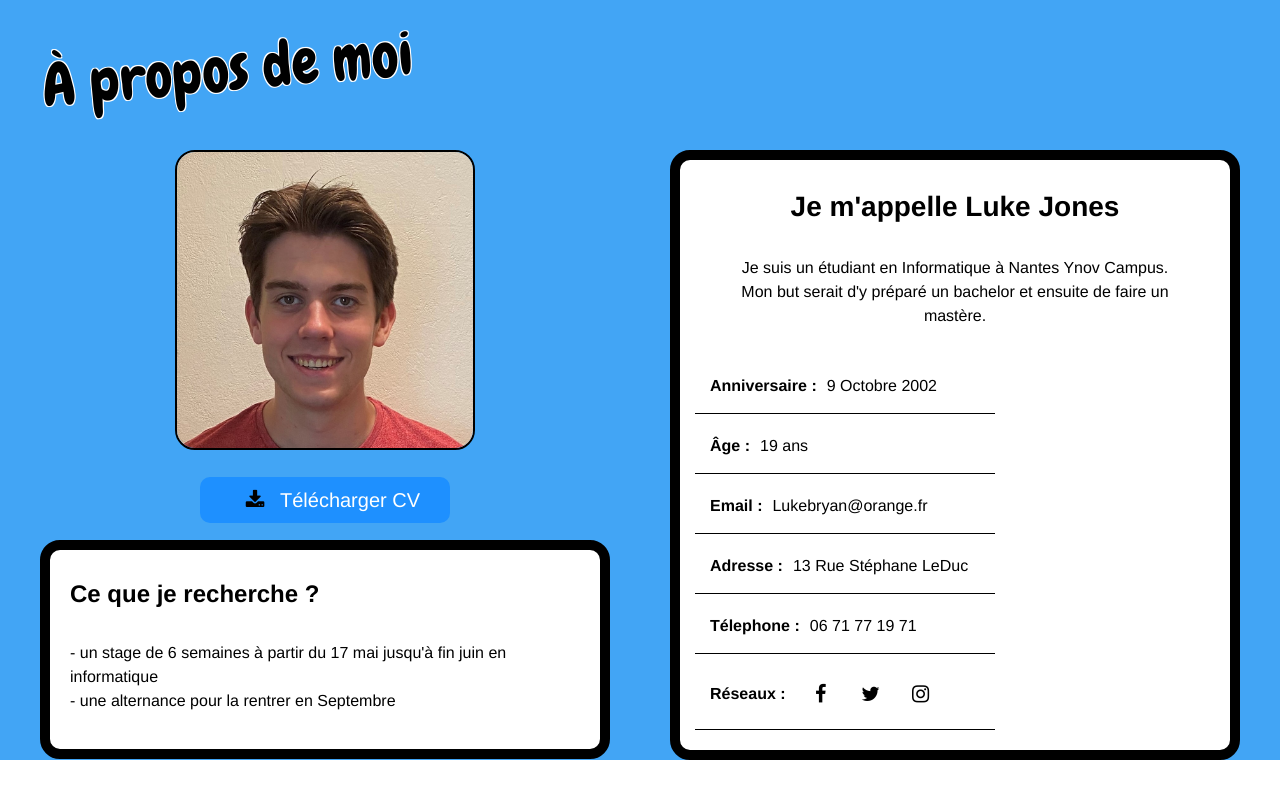
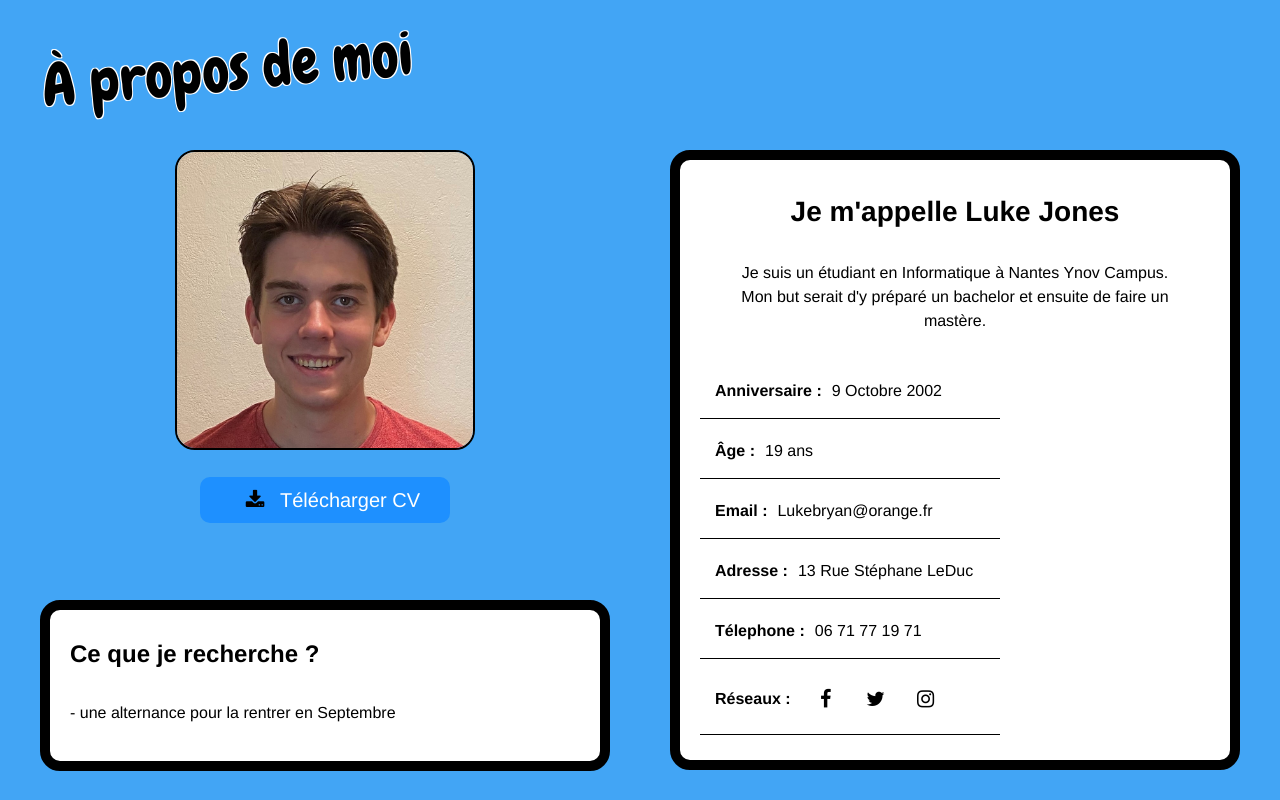
Before and after one commit to Luke859/Portfolio-luke, a Vue app: page /About in a window 1280 px wide. Shown: the part 468-1268 px from the top of the page. Before the commit the page ends 1228 px from the top, so only its background shows below. Built offline with nearby package versions, Linux system fonts and the light colour scheme.

Commit message:
transition des pages

```diff
--- a/src/App.vue
+++ b/src/App.vue
@@ -5,6 +5,7 @@ import Projets from './views/Projets.vue';
 import About from './views/About.vue';
 import Home from './views/Home.vue';
 import Contact from './views/Contact.vue';
+
 </script>
 
 <template>
@@ -18,11 +19,13 @@ import Contact from './views/Contact.vue';
 <link rel="stylesheet" href="https://cdn.jsdelivr.net/npm/bootstrap@4.0.0/dist/css/bootstrap.min.css" integrity="sha384-Gn5384xqQ1aoWXA+058RXPxPg6fy4IWvTNh0E263XmFcJlSAwiGgFAW/dAiS6JXm" crossorigin="anonymous">
 
   <Navbar/>
-  <router-view v-slot="{ Component }">
-    <transition name="fade" mode="out-in">
-      <component :is="Component" />
-    </transition>
-  </router-view>
+
+  <router-view v-slot="{ Component, route }">
+  <transition name="slide">
+    <component :is="Component" />
+  </transition>
+</router-view>
+
 </template>
 
 <style>
@@ -39,13 +42,13 @@ body {
   color: #2c3e50;
 }
 
-.fade-enter-from,
-.fade-leave-to {
+.slide-enter-active,
+.slide-leave-active {
+  transition: opacity 0.5s ease;
+}
+
+.slide-enter-from,
+.slide-leave-to{
   opacity: 0;
 }
-
-.fade-enter-active,
-.fade-leave-active {
-  transition: opacity 0.5s ease-out;
-}
 </style>
--- a/src/views/About.vue
+++ b/src/views/About.vue
@@ -57,8 +57,6 @@
                         <h4>Ce que je recherche ?</h4>
                         <br>
                         <p>
-                        - un stage de 6 semaines à partir du 17 mai jusqu'à fin juin en informatique
-                        <br>
                         - une alternance pour la rentrer en Septembre
                         </p>
                     </div>
@@ -144,7 +142,8 @@
     align-content: center;
     background-color: white;
     border-radius: 20px;
-    padding: 15px;
+    padding: 20px;
+    margin-bottom: 30px;
     border: 10px solid black;
 }
 
@@ -209,10 +208,6 @@
 
 /* Côté gauche de ma section */
 
-.left-block{
-    grid-area: left;
-}
-
 #Luke-photo{
     display: block;
     margin: 0 auto;
@@ -247,7 +242,7 @@
     position: flex;
     background-color: white;
     border: 10px solid black;
-    margin-top: 20px;
+    margin-top: 80px;
     border-radius: 20px;
     padding: 20px;
     padding-top: 30px;
--- a/src/views/Experiences.vue
+++ b/src/views/Experiences.vue
@@ -1,5 +1,6 @@
 <template>
 <svg xmlns="http://www.w3.org/2000/svg" viewBox="0 0 1440 320" style="vertical-align: top; background-color: #42a5f5"><path fill="#1565c0" fill-opacity="1" d="M0,128L34.3,122.7C68.6,117,137,107,206,133.3C274.3,160,343,224,411,229.3C480,235,549,181,617,160C685.7,139,754,149,823,149.3C891.4,149,960,139,1029,133.3C1097.1,128,1166,128,1234,149.3C1302.9,171,1371,213,1406,234.7L1440,256L1440,320L1405.7,320C1371.4,320,1303,320,1234,320C1165.7,320,1097,320,1029,320C960,320,891,320,823,320C754.3,320,686,320,617,320C548.6,320,480,320,411,320C342.9,320,274,320,206,320C137.1,320,69,320,34,320L0,320Z"></path></svg>
+    <transition name="slide">
         <section class="s3">
             <div class="main-container">
                 <h1 class="s3-title">MES EXPERIENCES</h1>
@@ -41,6 +42,7 @@
                 </div>
             </div>
         </section>
+    </transition>
 </template>
 
 <style>
```
Also changed, not shown: src/assets/logo.png (deleted). Lines whose indentation alone changed are shown as unchanged.
